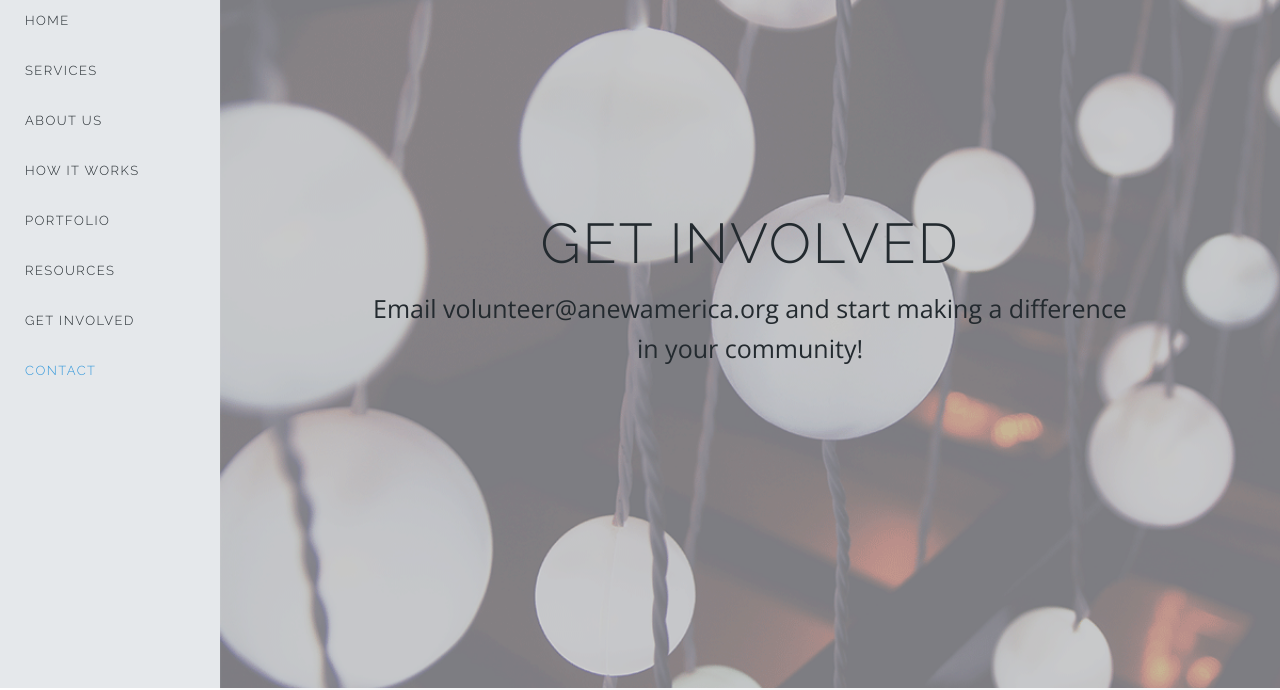
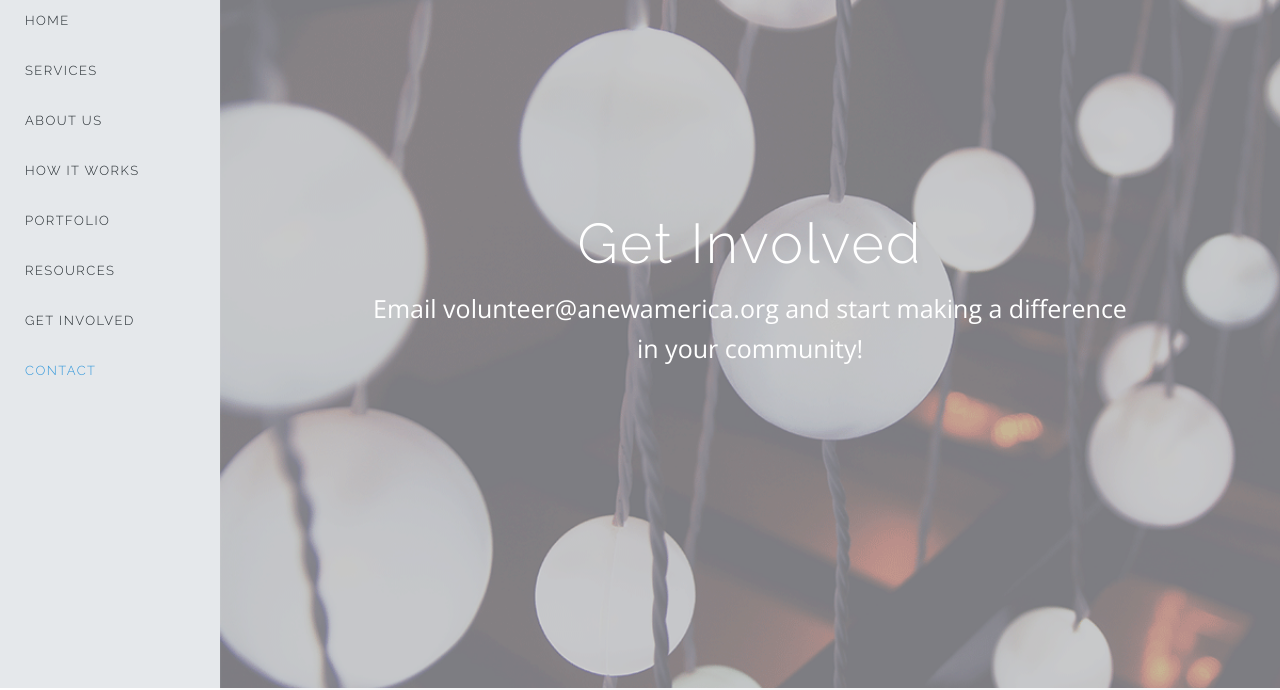
Before and after one commit to dvidsilva/a-new-america, a plain HTML site: page index.html in a window 1280 px wide. Shown: the part 112-802 px from the top of the page. Drawn offline with nearby package versions, Linux system fonts and the light colour scheme; some packages are replaced by stand-ins of ours.

Commit message:
imágenes agregadas...

```diff
--- a/css/style.css
+++ b/css/style.css
@@ -369,6 +369,7 @@
     top: 0;
     background:rgba(236, 239, 241, 0.48);
 }
+
 .home .slide-text {
     position: absolute;
     display: block;
@@ -385,11 +386,11 @@
 .home .slide-text h2 {
     font-family:'Raleway', sans-serif;
     font-weight: 300;
-    text-transform: uppercase;
+    /*text-transform: uppercase;*/
     font-size: 56px;
     line-height: 69px;
     letter-spacing: 2px;
-    color: #232a2f;
+    color: #fff;
     position: relative;
 }
 .home .slide-text span {
@@ -397,7 +398,7 @@
     font-size: 25px;
     line-height: 40px;
     letter-spacing: 0px;
-    color: #232a2f;
+    color: #fff;
     position: relative;
 }
 .home .slides-navigation {
--- a/index.html
+++ b/index.html
@@ -14,7 +14,7 @@
     <link rel="shortcut icon" href="images/favicon/favicon.ico" type="image/x-icon">
     <link rel="icon" href="images/favicon/favicon.ico" type="image/x-icon">
 
-    <title>Garis Creative Agency Template</title>
+    <title>ANACFDI</title>
 
     <!-- Bootstrap core CSS -->
     <link href="css/bootstrap.min.css" rel="stylesheet">
```
Also changed, not shown: images/Jessica.jpg (added), images/bullet.png (added), images/credit-icon.png (added), images/doug.jpg (added), images/loans-icon.png (added), images/logo.png, images/mentoring-icon.png (added), images/robert.jpg (added).
